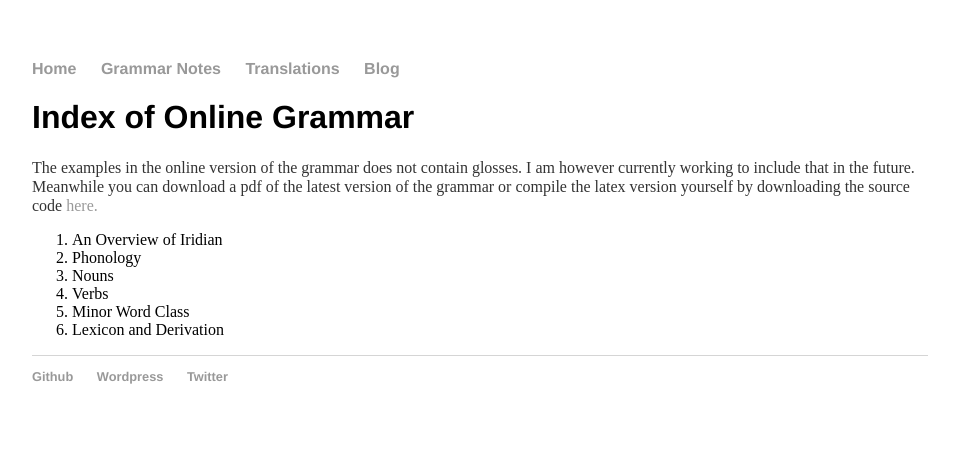
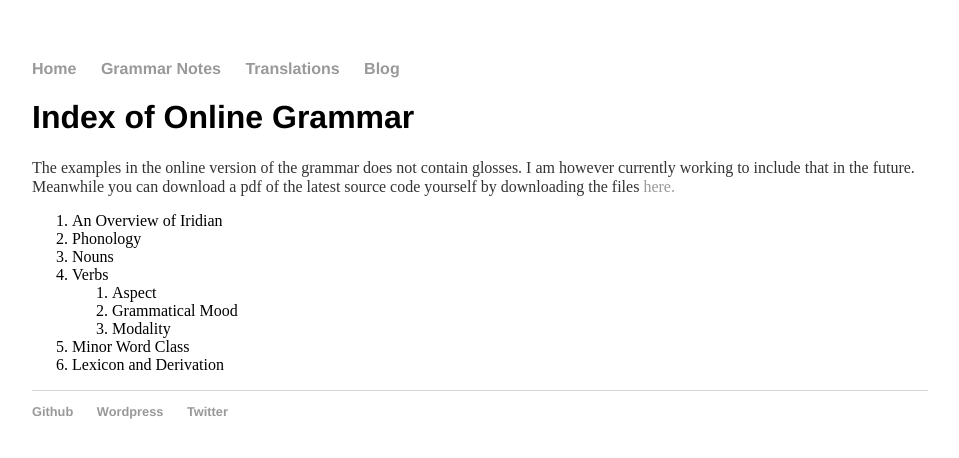
Before and after one commit to roelchristian/roelchristian.github.io, a Jekyll site: the page built from grammar/index.html, in a window 1280 px wide. Shown: the top 458 px of the page, without its empty margins (160-1119 px from the left). Built offline with Jekyll 4.4.1, drawn with Linux system fonts in a browser that asks for light colours.

Commit message:
Expand index

```diff
--- a/grammar/index.html
+++ b/grammar/index.html
@@ -5,13 +5,20 @@ title: Index of Online Grammar
 
 <h1>Index of Online Grammar</h1>
 
-<p>The examples in the online version of the grammar does not contain glosses. I am however currently working to include that in the future. Meanwhile you can download a pdf of the latest version of the grammar or compile the latex version yourself by downloading the source code <a href="https://www.github.com/roelchristian/iridian-reference-grammar">here.</a></p>
+<p>The examples in the online version of the grammar does not contain glosses. I am however currently working to include that in the future. Meanwhile you can download a pdf of the latest source code yourself by downloading the files  <a href="https://www.github.com/roelchristian/iridian-reference-grammar">here.</a></p>
 
 <ol>
     <li>An Overview of Iridian</li>
     <li>Phonology</li>
     <li>Nouns</li>
+
     <li>Verbs</li>
+      <ol>
+        <li>Aspect</li>
+        <li>Grammatical Mood</li>
+        <li>Modality</li>
+      </ol>
+
     <li>Minor Word Class</li>
     <li>Lexicon and Derivation</li>
 </ol>
```
